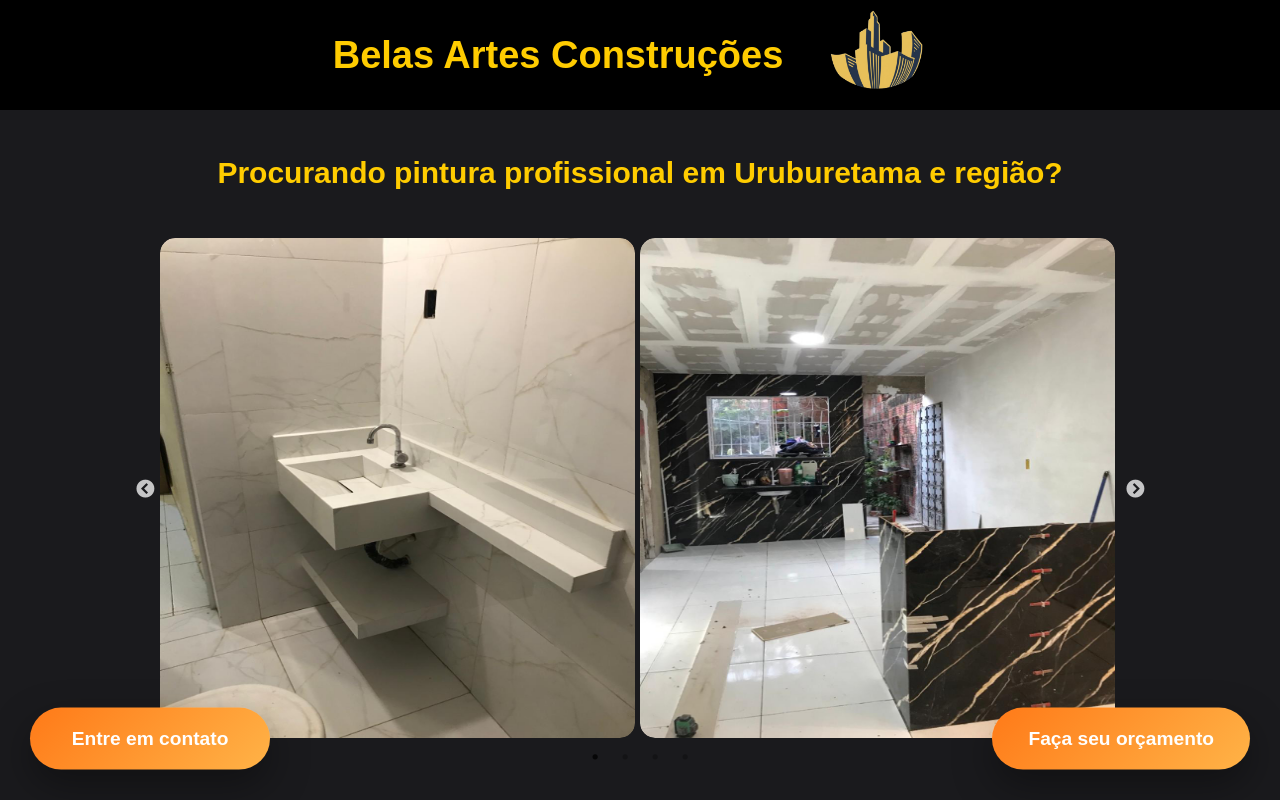
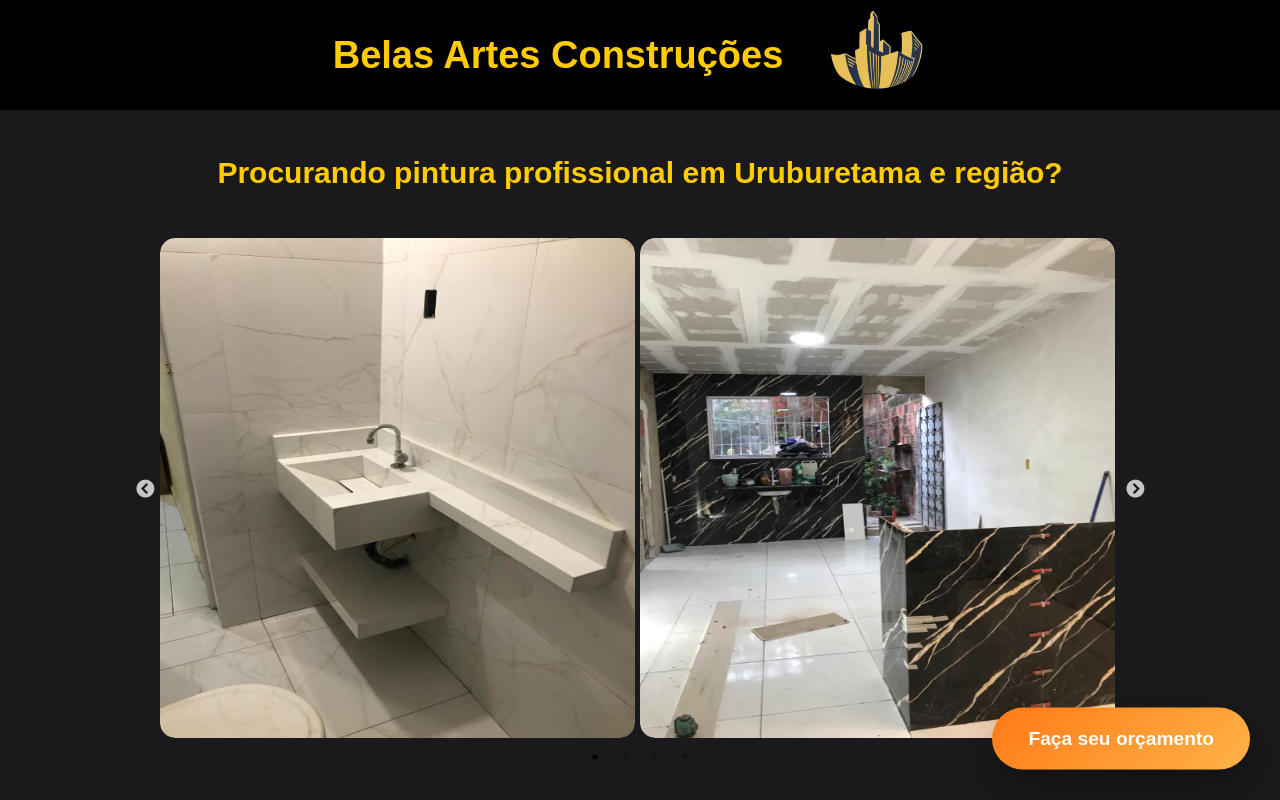
Before and after one commit to RonielsonOliveira/demonstrativo_loja, a React (Create React App) app: page / in a window 1280 px wide. Shown: the top 800 px of the page. Built offline with nearby package versions, Linux system fonts and the light colour scheme.

Commit message:
layout changes

```diff
--- a/src/pages/Home/index.js
+++ b/src/pages/Home/index.js
@@ -46,11 +46,11 @@ export default function Contato() {
           <Button>Faça seu orçamento</Button>
         </Link>
       </FloatingCTA>
-      <FloatingCTALeft>
+      {/* <FloatingCTALeft>
         <Link to="/contato">
           <Button>Entre em contato</Button>
         </Link>
-      </FloatingCTALeft>
+      </FloatingCTALeft> */}
       <SliderWrapper>
         <GridTrack>
           <GridInner>
```
